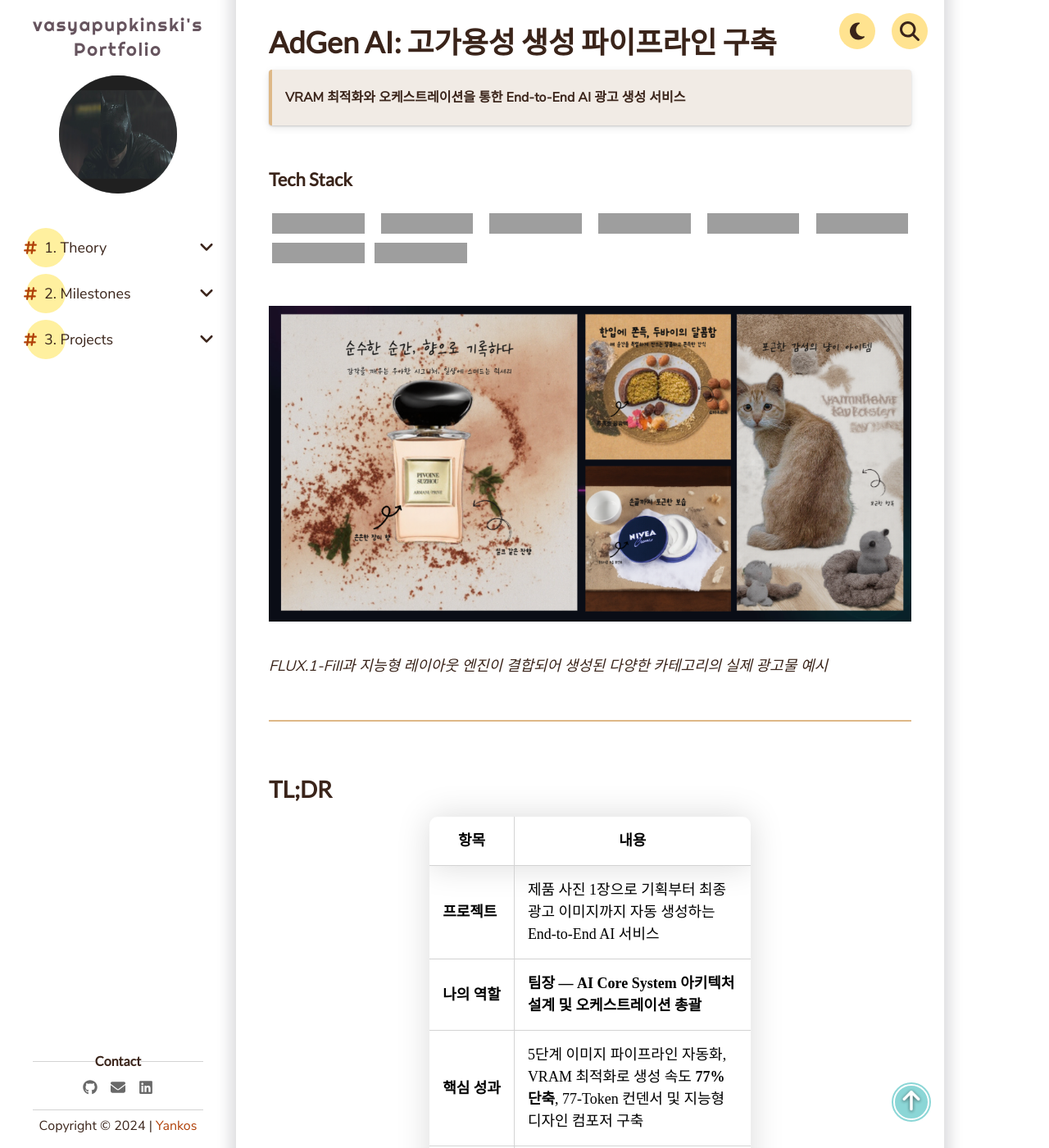
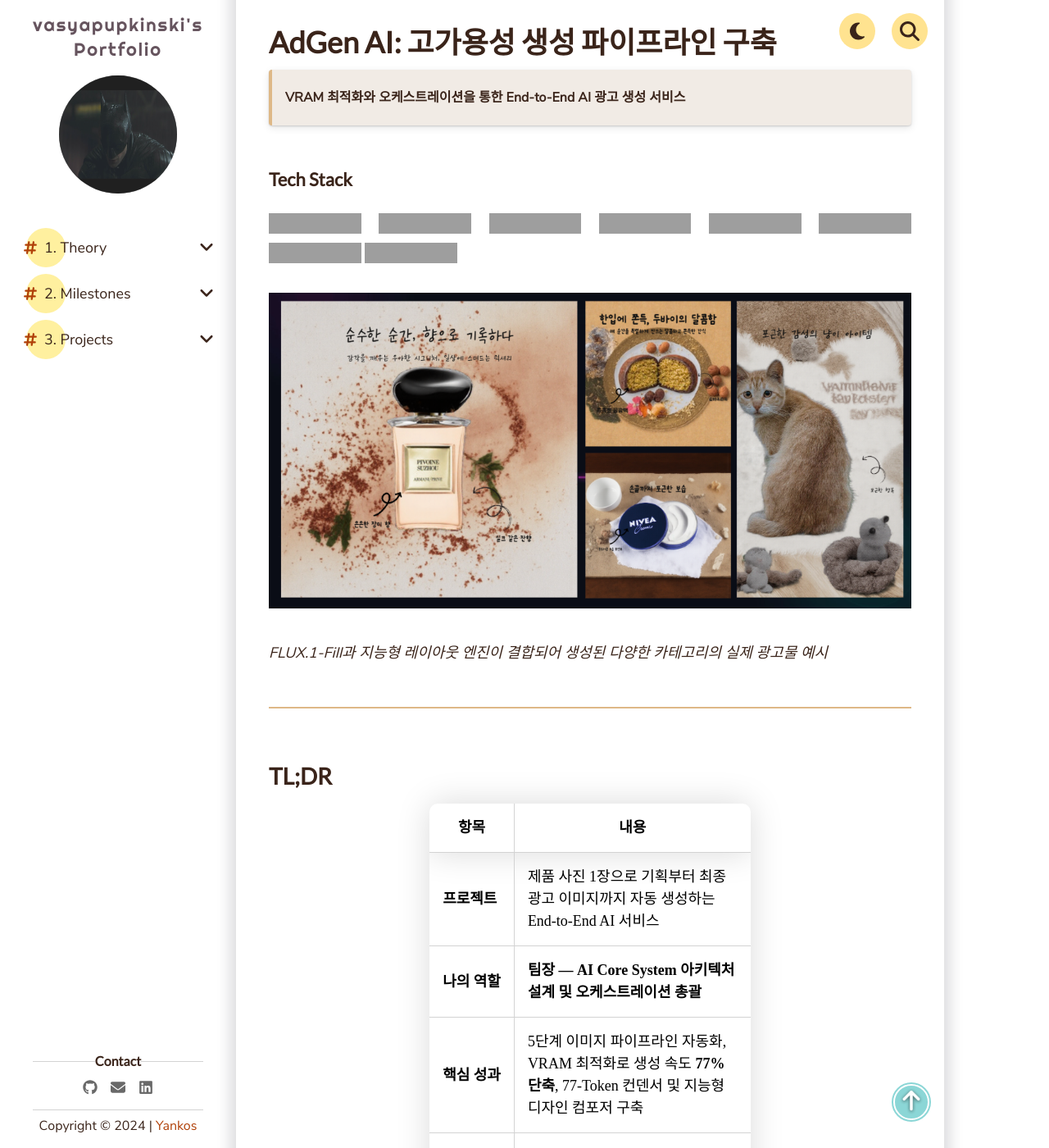
Before and after one commit to vasyapupkinski/vasyapupkinski.github.io, a Jekyll site: the page built from _pages/3. Projects/Team Projects/adgen-ai-ad-generation.md, in a window 1280 px wide and 1400 px high, scrolled down 516 px. Shown: the whole window at 82% size. Built offline with Jekyll 4.4.1, drawn with Linux system fonts in a browser that asks for light colours; comment, search, counter and statistics services are not loaded; grey boxes are pictures that could not be loaded.

Commit message:
UI: improve tech stack badge alignment using flexbox and consistent spacing

```diff
--- a/_sass/post.scss
+++ b/_sass/post.scss
@@ -27,12 +27,24 @@
     width:100%;
     margin:auto;
   }
-  .skill-list img, .tech-badges img {
-    display:inline-block !important;
-    width:auto !important;
-    height:25px !important;
-    margin:0 4px !important;
-    vertical-align:middle !important;
+  .skill-list, .tech-badges {
+    display: flex;
+    flex-wrap: wrap;
+    gap: 10px;
+    margin-bottom: 2rem !important;
+
+    img, p {
+      display: inline-block !important;
+      width: auto !important;
+      margin: 0 !important;
+      vertical-align: middle !important;
+    }
+
+    p { margin-bottom: 0 !important; }
+
+    img {
+      height: 25px !important;
+    }
   }
   .img-xs { width:12.5% !important; }
   .img-sm { width:25% !important; }
```
